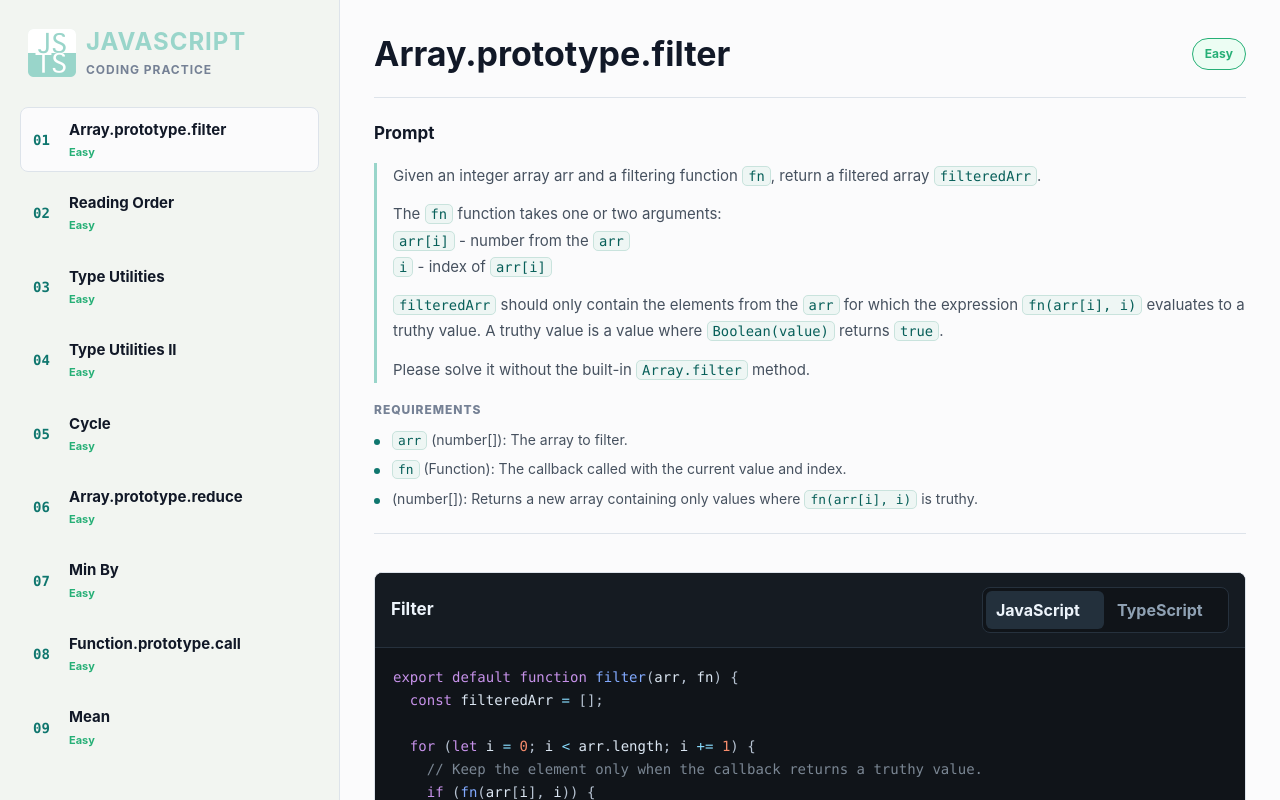
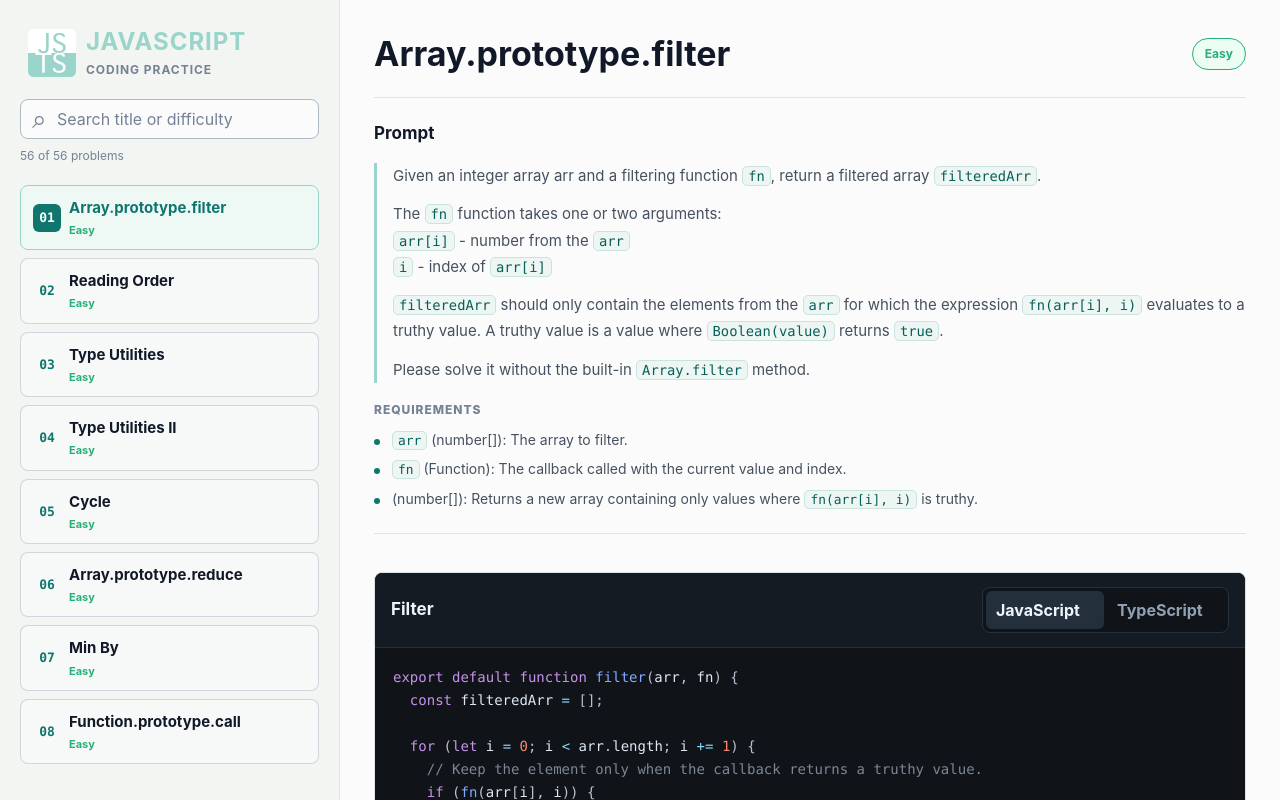
Before and after one commit to biallo/js-coding-practice, a React (Vite) app: page / in a window 1280 px wide. Built offline with nearby package versions, Linux system fonts and the light colour scheme.

Commit message:
feat: add search

```diff
--- a/src/components/PracticeApp.tsx
+++ b/src/components/PracticeApp.tsx
@@ -25,6 +25,26 @@ function getInitialSelectedId() {
 
 export function PracticeApp() {
   const [selectedId, setSelectedId] = useState(getInitialSelectedId);
+  const [searchQuery, setSearchQuery] = useState('');
+
+  const filteredProblems = useMemo(() => {
+    const query = searchQuery.trim().toLowerCase();
+
+    if (!query) {
+      return problems;
+    }
+
+    return problems.filter((problem) => {
+      const searchableText = [
+        problem.title,
+        problem.difficulty,
+      ]
+        .join(' ')
+        .toLowerCase();
+
+      return searchableText.includes(query);
+    });
+  }, [searchQuery]);
 
   const selectedProblem = useMemo(
     () => problems.find((problem) => problem.id === selectedId) ?? problems[0],
@@ -52,9 +72,12 @@ export function PracticeApp() {
   return (
     <main className="practice-shell">
       <ProblemSidebar
+        onSearchChange={setSearchQuery}
         onSelect={setSelectedId}
-        problems={problems}
+        problems={filteredProblems}
+        searchQuery={searchQuery}
         selectedId={selectedProblem.id}
+        totalProblemCount={problems.length}
       />
       <ProblemDetail problem={selectedProblem} />
     </main>
--- a/src/components/ProblemSidebar.tsx
+++ b/src/components/ProblemSidebar.tsx
@@ -3,17 +3,24 @@ import type { PracticeProblem } from '../data/problemTypes';
 
 type ProblemSidebarProps = {
   problems: PracticeProblem[]
+  searchQuery: string
   selectedId: string
+  totalProblemCount: number
+  onSearchChange: (query: string) => void
   onSelect: (id: string) => void
 }
 
 export function ProblemSidebar({
   problems,
+  searchQuery,
   selectedId,
+  totalProblemCount,
+  onSearchChange,
   onSelect,
 }: ProblemSidebarProps) {
   const selectedButtonRef = useRef<HTMLButtonElement>(null);
   const appIconUrl = `${import.meta.env.BASE_URL}icons/icon-192.png`;
+  const hasSearchQuery = searchQuery.trim().length > 0;
 
   useEffect(() => {
     selectedButtonRef.current?.scrollIntoView({
@@ -32,8 +39,28 @@ export function ProblemSidebar({
         </div>
       </div>
 
+      <div className="problem-search">
+        <div className="problem-search-control">
+          <span className="problem-search-icon" aria-hidden="true">
+            &#8981;
+          </span>
+          <input
+            autoComplete="off"
+            id="problem-search"
+            onChange={(event) => onSearchChange(event.target.value)}
+            placeholder="Search title or difficulty"
+            type="search"
+            value={searchQuery}
+          />
+        </div>
+        <p className="problem-search-count">
+          {problems.length} of {totalProblemCount} problems
+        </p>
+      </div>
+
       <nav className="problem-list scroll-area" aria-label="Problems">
-        {problems.map((problem, index) => (
+        {problems.length > 0 ? (
+          problems.map((problem, index) => (
             <button
               className={problem.id === selectedId ? 'active' : ''}
               key={problem.id}
@@ -51,14 +78,21 @@ export function ProblemSidebar({
                 </small>
               </span>
             </button>
-        ))}
+          ))
+        ) : (
+          <div className="problem-list-empty">
+            <strong>No matches</strong>
+            <span>Try a different search.</span>
+          </div>
+        )}
       </nav>
 
+      {problems.length > 0 ? (
         <select
           className="problem-select"
           id="problem-select"
           onChange={(event) => onSelect(event.target.value)}
-        value={selectedId}
+          value={problems.some((problem) => problem.id === selectedId) ? selectedId : problems[0].id}
         >
           {problems.map((problem, index) => (
             <option key={problem.id} value={problem.id}>
@@ -66,6 +100,11 @@ export function ProblemSidebar({
             </option>
           ))}
         </select>
+      ) : (
+        <div className="problem-select-empty" aria-live={hasSearchQuery ? 'polite' : 'off'}>
+          No matching problems
+        </div>
+      )}
     </aside>
   );
 }
--- a/src/styles/sidebar.css
+++ b/src/styles/sidebar.css
@@ -1,7 +1,7 @@
 .problem-sidebar {
   display: flex;
   flex-direction: column;
-  gap: 28px;
+  gap: 20px;
   min-height: 0;
   border-right: 1px solid var(--border);
   background: var(--sidebar);
@@ -39,6 +39,52 @@
   text-transform: uppercase;
 }
 
+.problem-search {
+  display: grid;
+  gap: 8px;
+}
+
+.problem-search-control {
+  position: relative;
+}
+
+.problem-search-icon {
+  position: absolute;
+  top: 50%;
+  left: 12px;
+  color: var(--muted);
+  font-size: 26px;
+  line-height: 1;
+  transform: translateY(-50%);
+  pointer-events: none;
+}
+
+.problem-search input {
+  width: 100%;
+  min-height: 40px;
+  border: 1px solid var(--border-strong);
+  border-radius: 8px;
+  background: var(--surface);
+  color: var(--text-strong);
+  font: inherit;
+  padding: 0 12px 0 36px;
+}
+
+.problem-search input::placeholder {
+  color: var(--muted);
+}
+
+.problem-search input:focus-visible {
+  outline: 2px solid var(--accent);
+  outline-offset: 2px;
+}
+
+.problem-search-count {
+  margin: 0;
+  color: var(--muted);
+  font-size: 12px;
+}
+
 .problem-list {
   --scrollbar-track: var(--sidebar);
   display: flex;
@@ -47,7 +93,7 @@
   min-height: 0;
   overflow-y: auto;
   margin-right: -20px;
-  padding-right: 20px;
+  padding: 0 20px 4px 0;
 }
 
 .problem-list button {
@@ -56,19 +102,39 @@
   gap: 8px;
   width: 100%;
   align-items: center;
-  border: 1px solid transparent;
+  position: relative;
+  border: 1px solid rgba(174, 185, 199, 0.55);
   border-radius: 8px;
-  background: transparent;
+  background: rgba(251, 251, 252, 0.62);
   color: var(--text);
   cursor: pointer;
   padding: 12px;
   text-align: left;
+  transition:
+    background-color 120ms ease,
+    border-color 120ms ease,
+    transform 120ms ease;
 }
 
-.problem-list button:hover,
+.problem-list button:hover {
+  border-color: var(--accent-soft);
+  background: var(--surface);
+  transform: translateY(1px);
+}
+
 .problem-list button.active {
-  border-color: var(--border);
-  background: var(--surface);
+  border-color: var(--accent-soft);
+  background: #eef8f5;
+
+}
+
+.problem-list button.active .problem-index {
+  color: #ffffff;
+  background: var(--accent);
+}
+
+.problem-list button.active strong {
+  color: var(--accent);
 }
 
 .problem-list button:focus-visible,
@@ -78,10 +144,15 @@
 }
 
 .problem-index {
-  padding-top: 2px;
+  display: inline-grid;
+  width: 28px;
+  height: 28px;
+  align-items: center;
+  justify-content: center;
+  border-radius: 6px;
   color: var(--accent);
   font-family: var(--mono);
-  font-size: 14px;
+  font-size: 13px;
   font-weight: 700;
 }
 
@@ -125,8 +196,27 @@
   color: #fa6054;
 }
 
+.problem-list-empty {
+  display: grid;
+  gap: 4px;
+  border: 1px dashed var(--border);
+  border-radius: 8px;
+  color: var(--muted);
+  padding: 14px 12px;
+}
+
+.problem-list-empty strong {
+  color: var(--text-strong);
+  font-size: 14px;
+}
+
+.problem-list-empty span {
+  font-size: 12px;
+}
+
 .problem-select-label,
-.problem-select {
+.problem-select,
+.problem-select-empty {
   display: none;
 }
 
@@ -162,4 +252,14 @@
     color: var(--text-strong);
     padding: 0 12px;
   }
+
+  .problem-select-empty {
+    display: grid;
+    min-height: 44px;
+    align-items: center;
+    border: 1px dashed var(--border);
+    border-radius: 8px;
+    color: var(--muted);
+    padding: 0 12px;
+  }
 }
```
Lines whose indentation alone changed are shown as unchanged.
